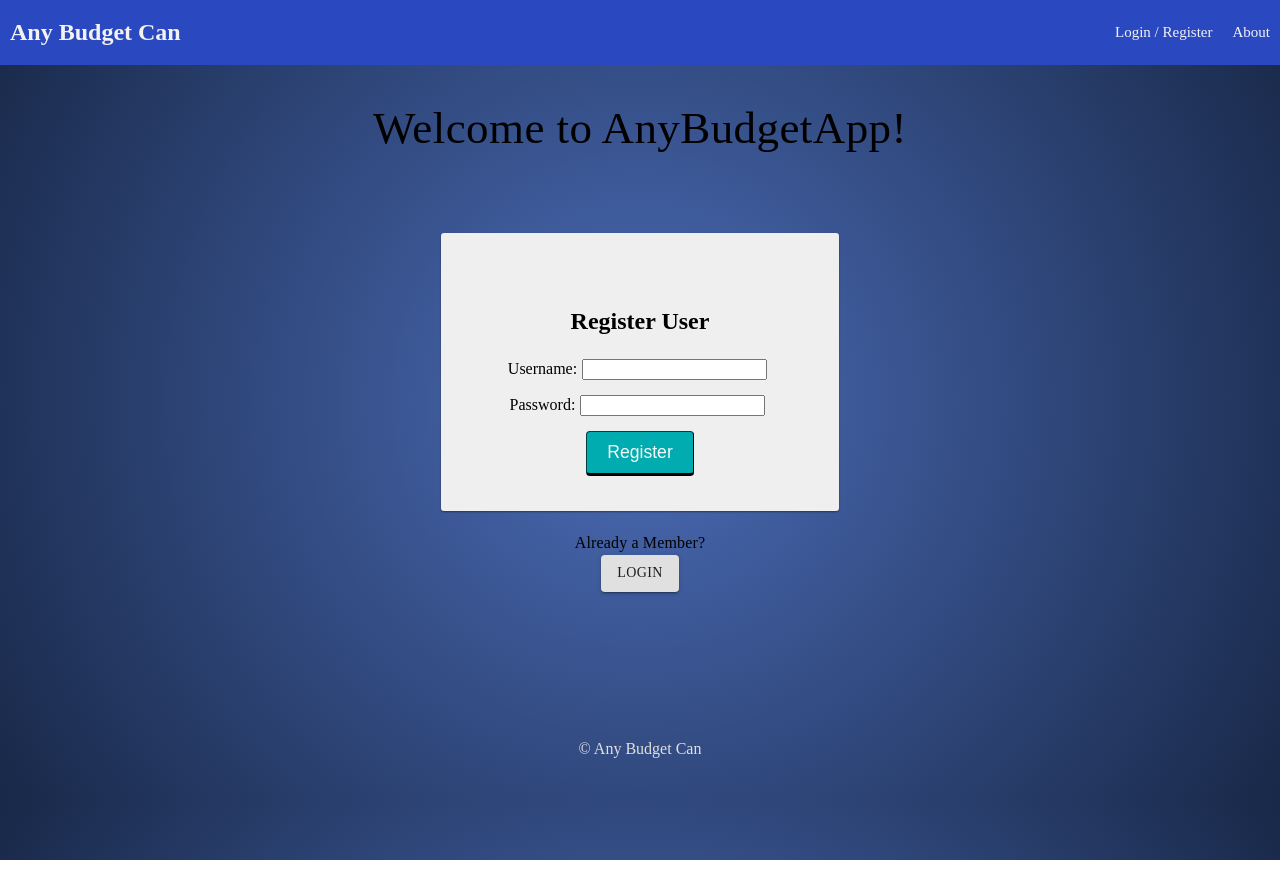
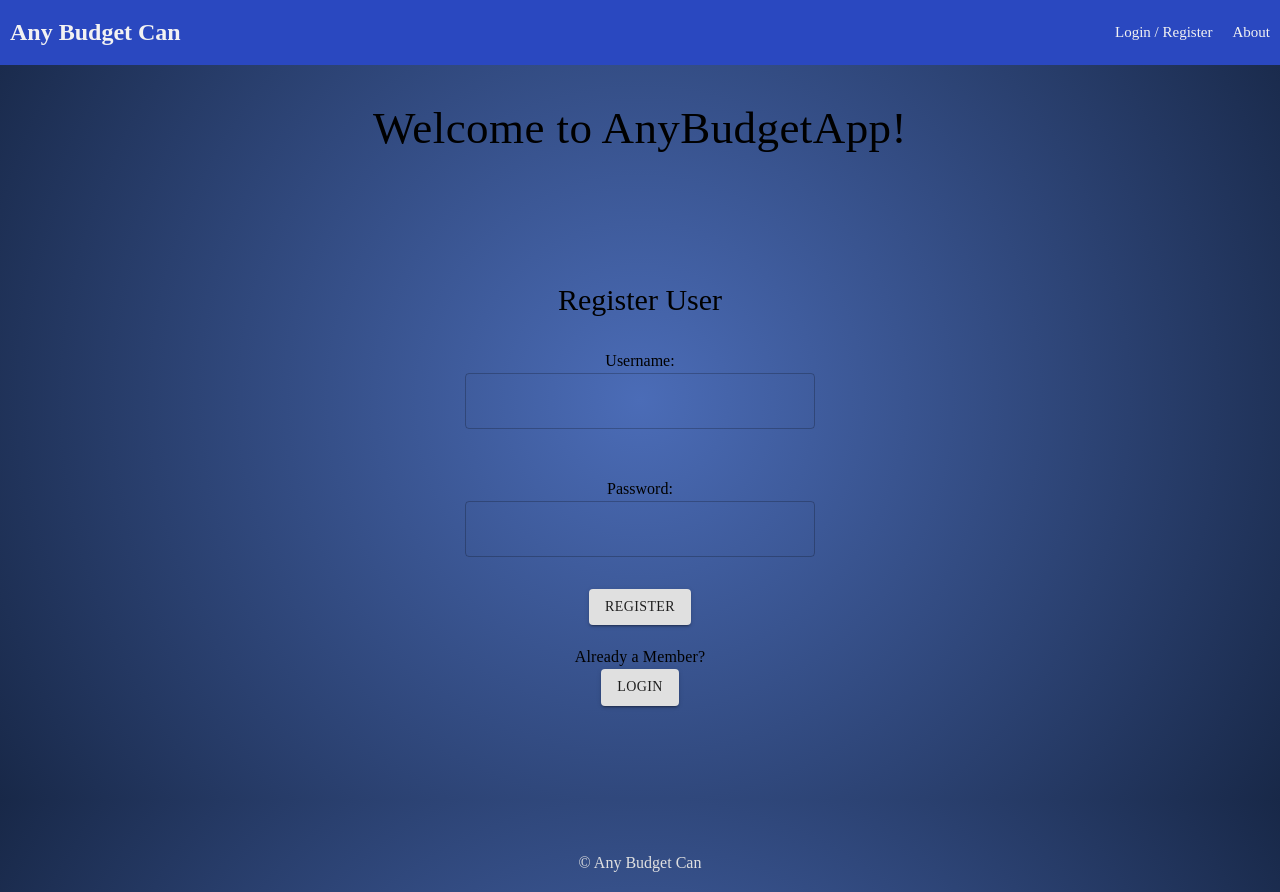
Before and after one commit to Greg-04/solo-project-anybudgetcan, a React (Vite) app: page /info#/home in a window 1280 px wide. Before the commit the page ends 860 px from the top, so only its background shows below. Built offline with nearby package versions, Linux system fonts and the light colour scheme; no server answers.

Commit message:
added styling to register page

```diff
--- a/src/components/RegisterForm/RegisterForm.jsx
+++ b/src/components/RegisterForm/RegisterForm.jsx
@@ -25,41 +25,70 @@ function RegisterForm() {
   }; // end registerUser
 
   return (
-    <form className="formPanel" onSubmit={registerUser}>
-      <Container maxWidth="md" sx={{ textAlign: 'center', marginTop: '50px', fontFamily:'Rockwell' }}>
-      <h2>Register User</h2>
+    <form className="" onSubmit={registerUser}>
+      <Container
+        maxWidth="md"
+        sx={{ textAlign: 'center', marginTop: '50px', fontFamily: 'Rockwell' }}>
+        <Box sx={{ mt: 4 }}>
+          <Grid container spacing={2}>
+            <Grid
+              item
+              xs={12}
+              sx={{
+                color: 'black',
+                textAlign: 'center',
+                fontFamily: 'Rockwell',
+                fontSize: '30px'
+              }}>
+              Register User
+            </Grid>
             {errors.registrationMessage && (
               <h3 className="alert" role="alert">
                 {errors.registrationMessage}
               </h3>
             )}
-      <div>
-        <label htmlFor="username">
+            <Grid item xs={12}>
+              <p className="">
                 Username:
-          <input
+                <TextField
+                  fullWidth
                   type="text"
                   name="username"
                   value={username}
                   required
                   onChange={(event) => setUsername(event.target.value)}
                 />
-        </label>
-      </div>
-      <div>
-        <label htmlFor="password">
+              </p>
+            </Grid>
+            <Grid item xs={12}>
+              <p >
                 Password:
-          <input
+                <TextField
+                  fullWidth
                   type="password"
                   name="password"
                   value={password}
                   required
                   onChange={(event) => setPassword(event.target.value)}
                 />
-        </label>
-      </div>
-      <div>
-        <input className="btn" type="submit" name="submit" value="Register" />
-      </div>
+              </p>
+            </Grid>
+            <Grid item xs={12}>
+              <Button
+                variant="contained"
+                sx={{
+                  backgroundColor: '#e0e0e0',
+                  fontFamily: 'Rockwell',
+                  marginBottom: '20px',
+                }}
+                type="submit"
+                name="submit"
+                value="Register">
+                Register
+              </Button>
+            </Grid>
+          </Grid>
+        </Box>
       </Container>
     </form>
   );
--- a/src/components/RegisterPage/RegisterPage.jsx
+++ b/src/components/RegisterPage/RegisterPage.jsx
@@ -1,5 +1,5 @@
 import React from 'react';
-
+import Button from '@mui/material/Button';
 import { useHistory } from 'react-router-dom';
 import RegisterForm from '../RegisterForm/RegisterForm';
 
@@ -11,15 +11,16 @@ function RegisterPage() {
       <RegisterForm />
 
       <center>
-        <button
+        <Button
           type="button"
-          className="btn btn_asLink"
+          variant="contained"
+          sx={{ textAlign: 'center', fontFamily:'Rockwell', marginTop:'10px' }}
           onClick={() => {
             history.push('/login');
           }}
         >
           Login
-        </button>
+        </Button>
       </center>
     </div>
   );
```
Lines whose indentation alone changed are shown as unchanged.
